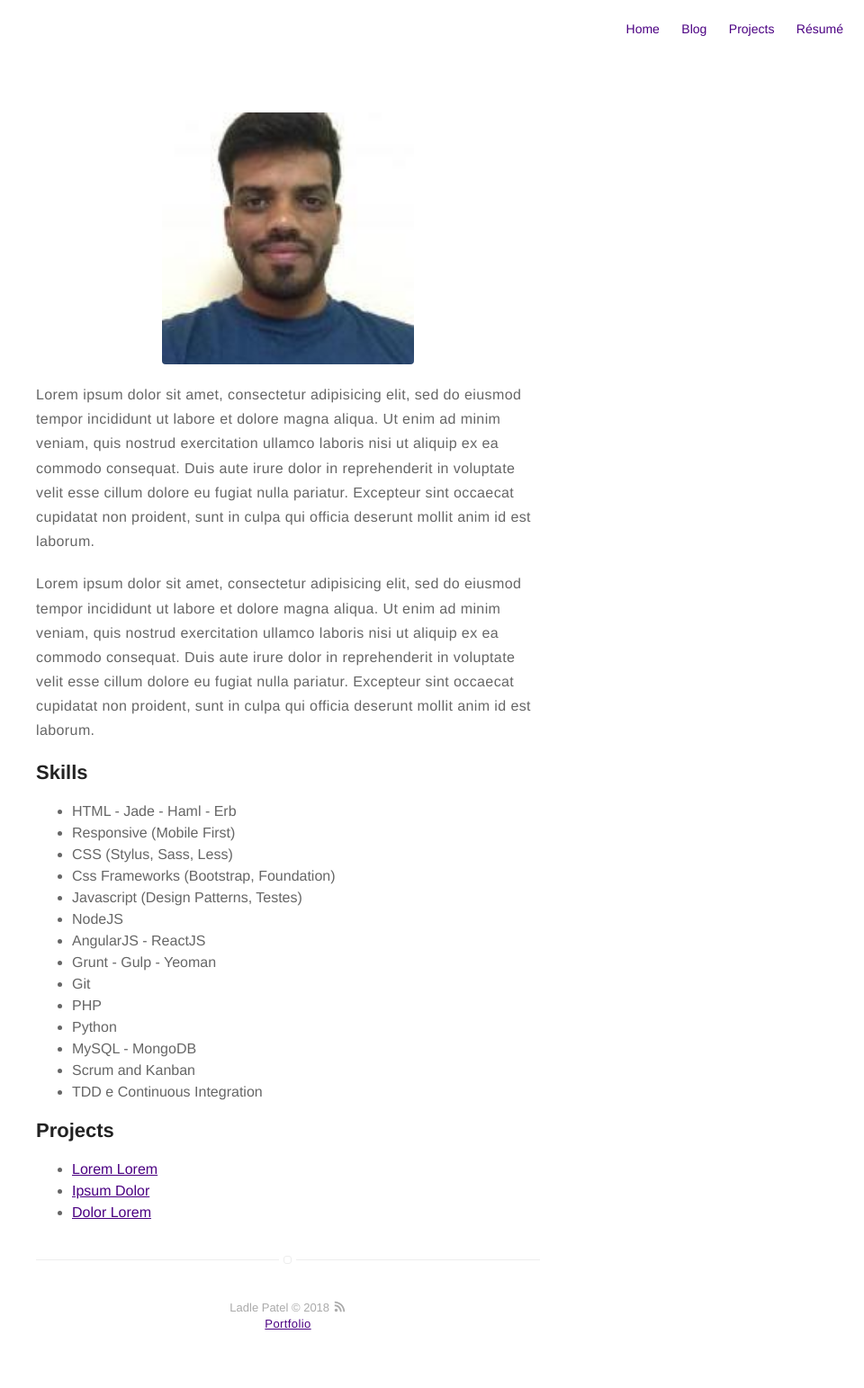
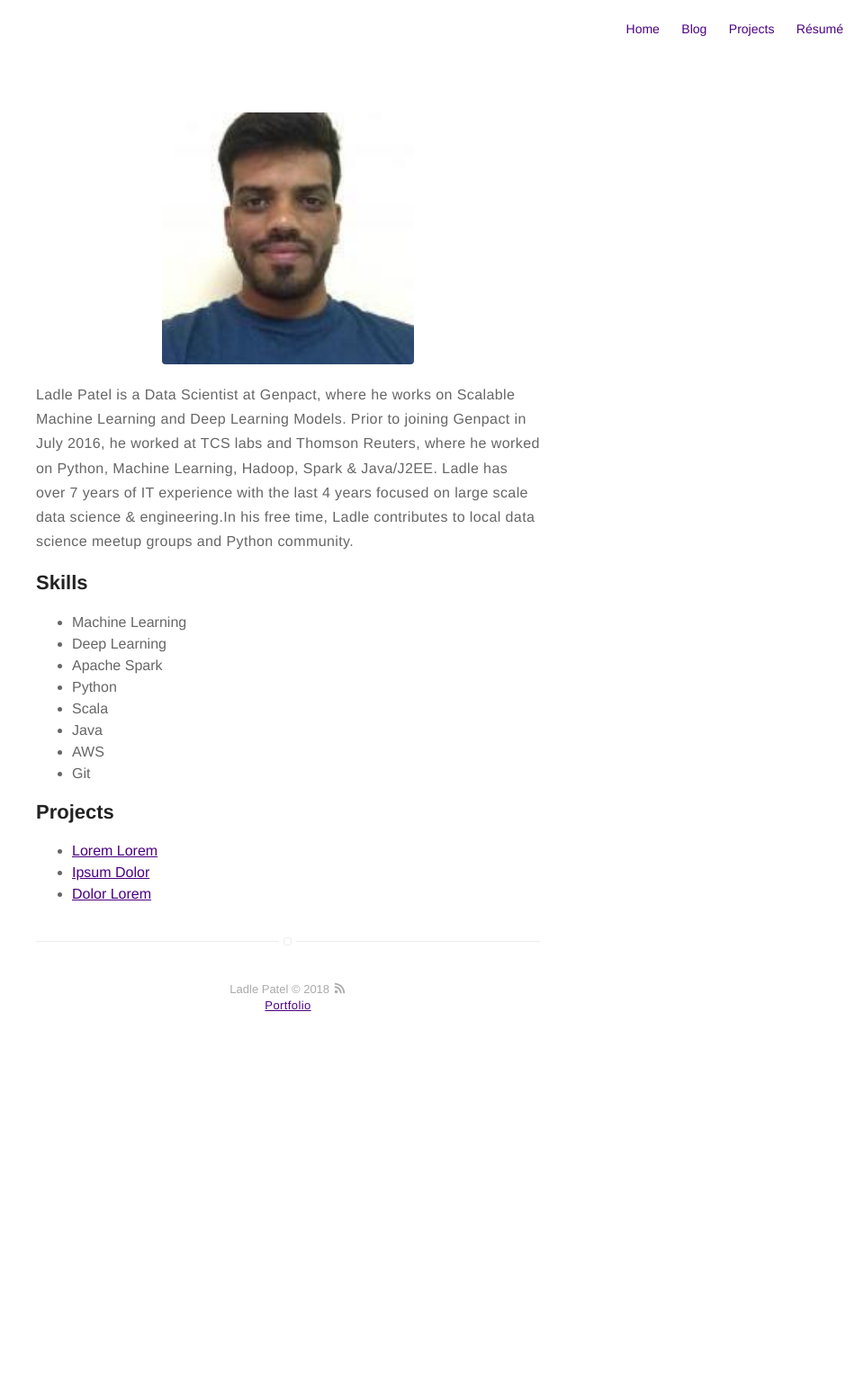
Before and after one commit to lp-dataninja/ladlepatel.github.io, a Jekyll site: the page built from about.md, in a window 1280 px wide. Shown: the whole page at 90% size, without its empty margins (320-1280 px from the left). Built offline with Jekyll 4.4.1, drawn with Linux system fonts in a browser that asks for light colours; after the commit the page ends 1189 px from its top, so only the background shows below that.

Commit message:
Update about.md

```diff
--- a/about.md
+++ b/about.md
@@ -4,37 +4,20 @@ layout: page
 ---
 ![Profile Image]({{ site.url }}/{{ site.picture }})
 
-<p>Lorem ipsum dolor sit amet, consectetur adipisicing elit, sed do eiusmod
-tempor incididunt ut labore et dolore magna aliqua. Ut enim ad minim veniam,
-quis nostrud exercitation ullamco laboris nisi ut aliquip ex ea commodo
-consequat. Duis aute irure dolor in reprehenderit in voluptate velit esse
-cillum dolore eu fugiat nulla pariatur. Excepteur sint occaecat cupidatat non
-proident, sunt in culpa qui officia deserunt mollit anim id est laborum.</p>
-
-<p>Lorem ipsum dolor sit amet, consectetur adipisicing elit, sed do eiusmod
-tempor incididunt ut labore et dolore magna aliqua. Ut enim ad minim veniam,
-quis nostrud exercitation ullamco laboris nisi ut aliquip ex ea commodo
-consequat. Duis aute irure dolor in reprehenderit in voluptate velit esse
-cillum dolore eu fugiat nulla pariatur. Excepteur sint occaecat cupidatat non
-proident, sunt in culpa qui officia deserunt mollit anim id est laborum.</p>
+<p>Ladle Patel is a Data Scientist at Genpact, where he works on Scalable Machine Learning and Deep Learning Models. Prior to joining Genpact in July 2016, he worked at TCS labs and Thomson Reuters, where he worked on Python, Machine Learning, Hadoop, Spark & Java/J2EE.
+Ladle has over 7 years of IT experience with the last 4 years focused on large scale data science & engineering.In his free time, Ladle contributes to local data science meetup groups and Python community.</p>
 
 <h2>Skills</h2>
 
 <ul class="skill-list">
-	<li>HTML - Jade - Haml - Erb</li>
-	<li>Responsive (Mobile First)</li>
-	<li>CSS (Stylus, Sass, Less)</li>
-	<li>Css Frameworks (Bootstrap, Foundation)</li>
-	<li>Javascript (Design Patterns, Testes)</li>
-	<li>NodeJS</li>
-	<li>AngularJS - ReactJS</li>
-	<li>Grunt - Gulp - Yeoman</li>
+	<li>Machine Learning</li>
+	<li>Deep Learning</li>
+	<li>Apache Spark</li>
+	<li>Python</li>
+	<li>Scala</li>
+	<li>Java</li>
+	<li>AWS</li>
 	<li>Git</li>
-	<li>PHP</li>
-	<li>Python</li>
-	<li>MySQL - MongoDB</li>
-	<li>Scrum and Kanban</li>
-	<li>TDD e Continuous Integration</li>
 </ul>
 
 <h2>Projects</h2>
```
